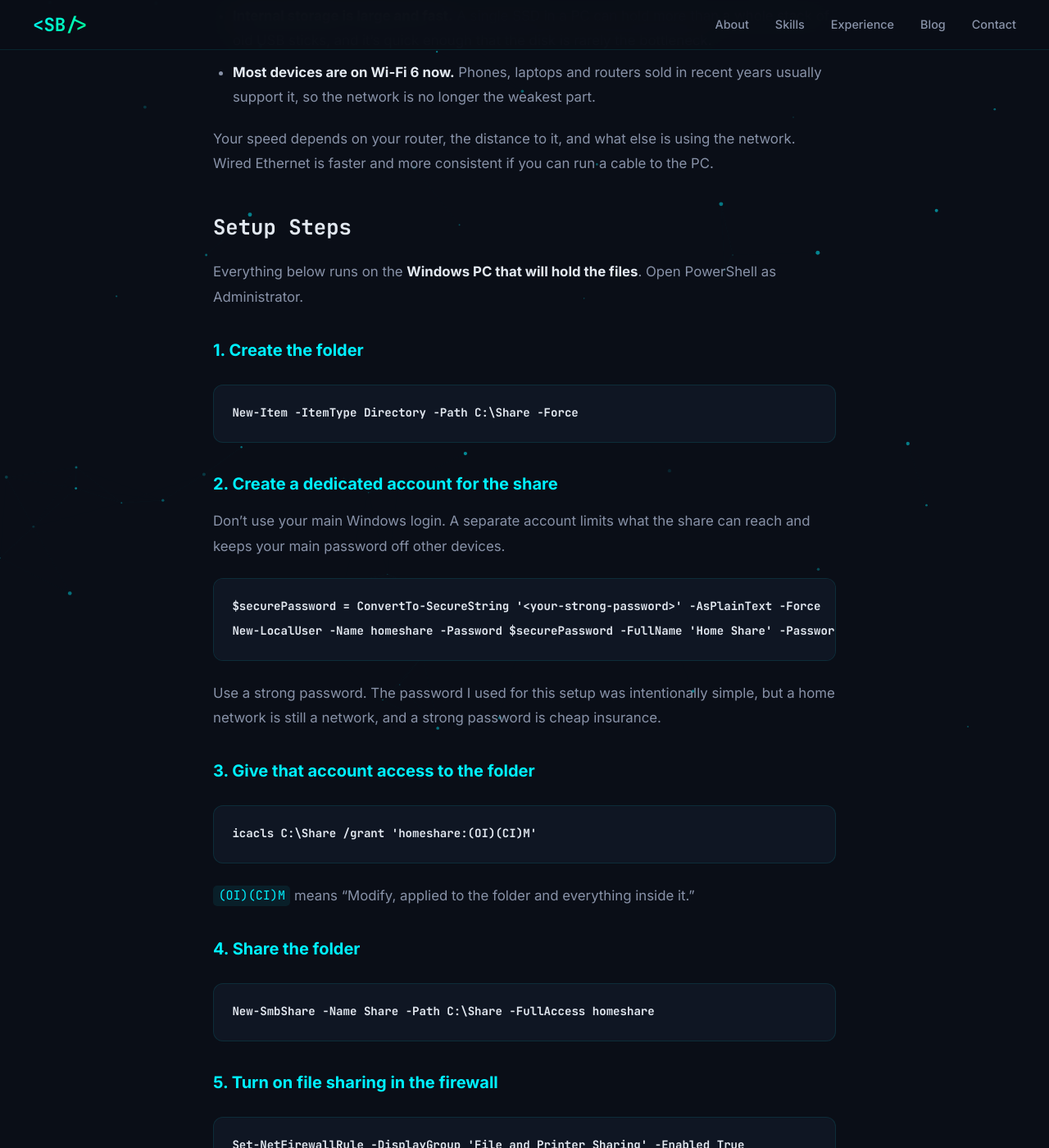
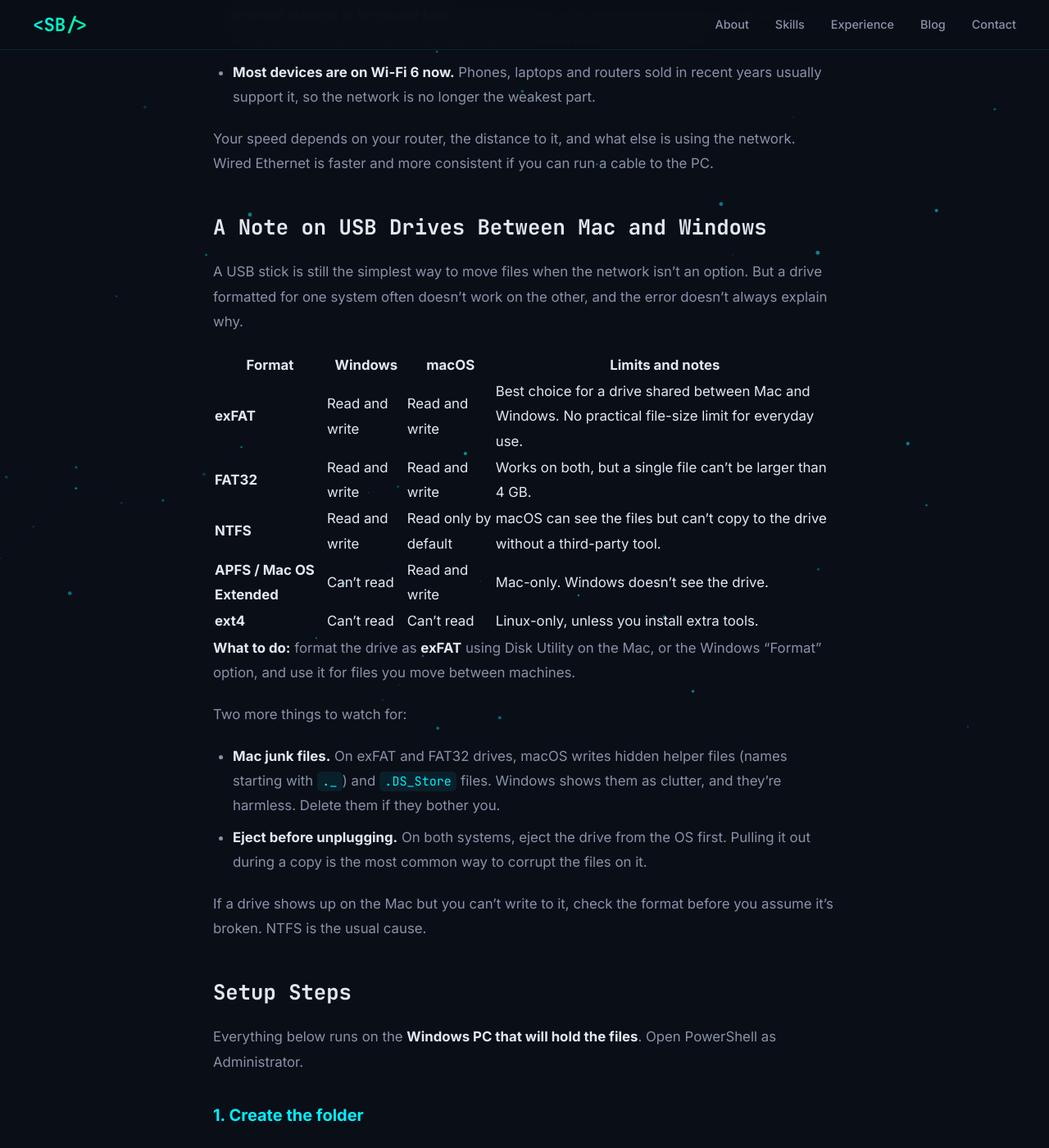
Before and after one commit to bhandarisandeep/bhandarisandeep.github.io, a Jekyll site: the page built from _posts/2026-10-03-how-to-set-up-a-small-home-file-share.md, in a window 1280 px wide and 1400 px high, scrolled down 3288 px. Shown: the whole window at 82% size. Built offline with Jekyll 4.4.1, drawn with Linux system fonts in a browser that asks for light colours.

Commit message:
docs: Add USB drive format compatibility section for Mac and Windows
Co-Authored-By: Claude Sonnet 5 <noreply@anthropic.com>

```diff
--- a/_posts/2026-10-03-how-to-set-up-a-small-home-file-share.md
+++ b/_posts/2026-10-03-how-to-set-up-a-small-home-file-share.md
@@ -78,6 +78,34 @@ it practical:
 
 Your speed depends on your router, the distance to it, and what else is using the
 network. Wired Ethernet is faster and more consistent if you can run a cable to the PC.
+
+## A Note on USB Drives Between Mac and Windows
+
+A USB stick is still the simplest way to move files when the network isn't an option.
+But a drive formatted for one system often doesn't work on the other, and the error
+doesn't always explain why.
+
+| Format | Windows | macOS | Limits and notes |
+|---|---|---|---|
+| **exFAT** | Read and write | Read and write | Best choice for a drive shared between Mac and Windows. No practical file-size limit for everyday use. |
+| **FAT32** | Read and write | Read and write | Works on both, but a single file can't be larger than 4 GB. |
+| **NTFS** | Read and write | Read only by default | macOS can see the files but can't copy to the drive without a third-party tool. |
+| **APFS / Mac OS Extended** | Can't read | Read and write | Mac-only. Windows doesn't see the drive. |
+| **ext4** | Can't read | Can't read | Linux-only, unless you install extra tools. |
+
+**What to do:** format the drive as **exFAT** using Disk Utility on the Mac, or the
+Windows "Format" option, and use it for files you move between machines.
+
+Two more things to watch for:
+
+- **Mac junk files.** On exFAT and FAT32 drives, macOS writes hidden helper files
+  (names starting with `._`) and `.DS_Store` files. Windows shows them as clutter, and
+  they're harmless. Delete them if they bother you.
+- **Eject before unplugging.** On both systems, eject the drive from the OS first.
+  Pulling it out during a copy is the most common way to corrupt the files on it.
+
+If a drive shows up on the Mac but you can't write to it, check the format before
+you assume it's broken. NTFS is the usual cause.
 
 ## Setup Steps
 
```
